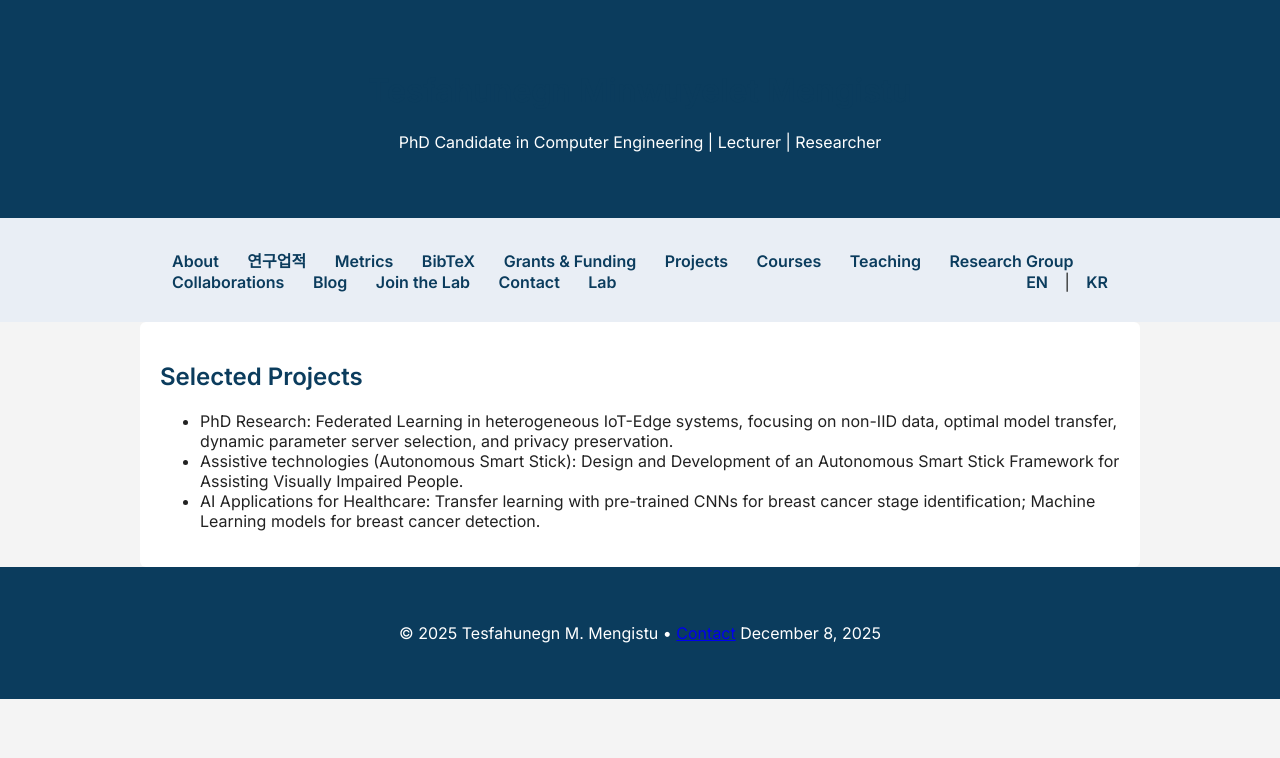
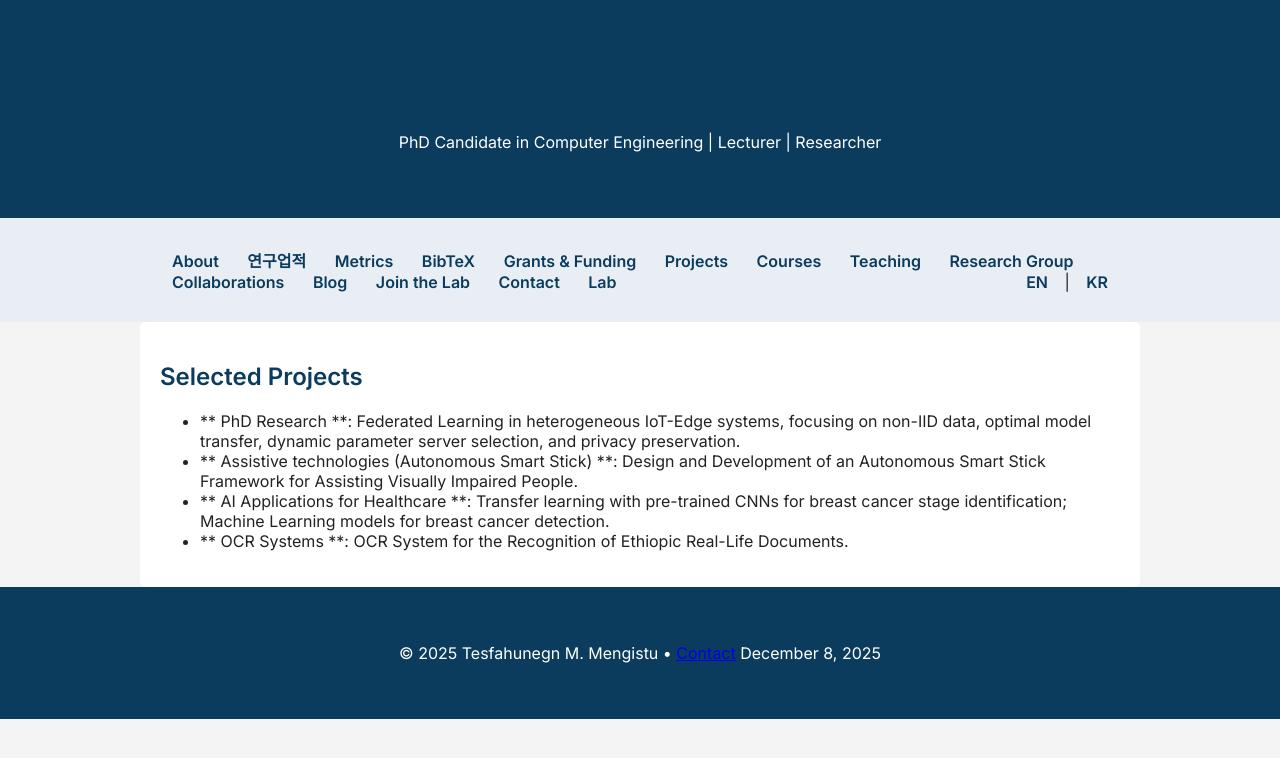
Before and after one commit to Tesfahunegn369/tesfahunegn369.github.io, a Jekyll site: the page built from projects.md, in a window 1280 px wide. Shown: the top 758 px of the page. Built offline with Jekyll 4.4.1, drawn with Linux system fonts in a browser that asks for light colours.

Commit message:
Update site

```diff
--- a/projects.md
+++ b/projects.md
@@ -5,6 +5,7 @@
 
 ## Selected Projects
 
-- PhD Research: Federated Learning in heterogeneous IoT-Edge systems, focusing on non-IID data, optimal model transfer, dynamic parameter server selection, and privacy preservation.
-- Assistive technologies (Autonomous Smart Stick): Design and Development of an Autonomous Smart Stick Framework for Assisting Visually Impaired People.
-- AI Applications for Healthcare: Transfer learning with pre-trained CNNs for breast cancer stage identification; Machine Learning models for breast cancer detection.
+- ** PhD Research **: Federated Learning in heterogeneous IoT-Edge systems, focusing on non-IID data, optimal model transfer, dynamic parameter server selection, and privacy preservation.
+- ** Assistive technologies (Autonomous Smart Stick) **: Design and Development of an Autonomous Smart Stick Framework for Assisting Visually Impaired People.
+- ** AI Applications for Healthcare **: Transfer learning with pre-trained CNNs for breast cancer stage identification; Machine Learning models for breast cancer detection.
+- ** OCR Systems **: OCR System for the Recognition of Ethiopic Real-Life Documents.
```
Also changed, not shown: index.md (+0 -2 lines).
